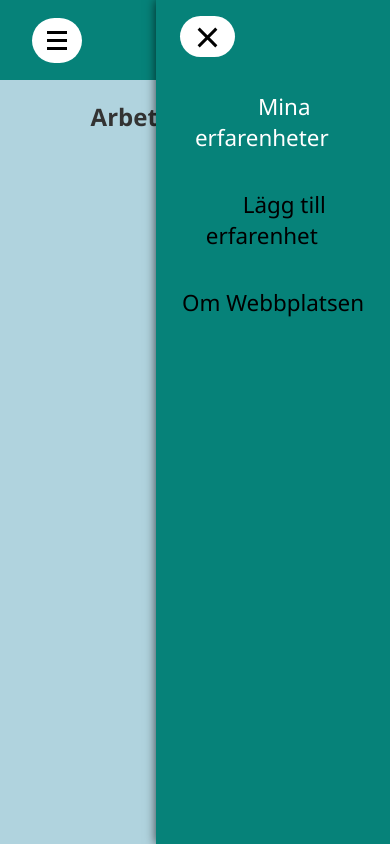
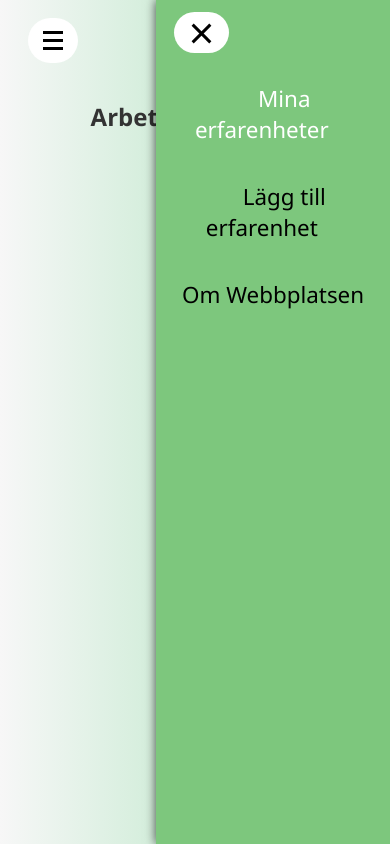
Before and after one commit to joma2304/backend-moment2-del2, a website built with Parcel: page src/index.html in a window 390 px wide. Both pictures are taken after a click on the button 57 px from the left and 40 px from the top of the page. Built offline with nearby package versions, Linux system fonts and the light colour scheme; no server answers.

Commit message:
Fixat menyn

```diff
--- a/src/css/style.css
+++ b/src/css/style.css
@@ -7,7 +7,7 @@
 /* Design av Header */
 header {
     height: 80px;
-    background-color: rgb(6, 130, 121);
+    background-color: transparent;
     margin: 0;
     position: relative;
     padding: 0 1em;
@@ -22,7 +22,6 @@ header {
 
   /* Design av meny för mobilenheter, placeras till höger om skärmen */
   nav {
-    background-color: rgb(6, 130, 121);
     box-shadow: 0 0px 10px rgba(0, 0, 0, 0.71);
     font-size: 1.4em;
     position: absolute;
@@ -117,6 +116,11 @@ header {
   }
 
   /* Media querys */
+  @media only screen and (max-width: 992px) {
+    nav {
+        background-color: rgb(125, 199, 125);
+    }
+  }
 
   /* Större skärmas - gör menyn som inline */
   @media only screen and (min-width: 992px) {
@@ -143,6 +147,7 @@ header {
       height: auto;
       font-size: 1.4em;
       width: auto;
+      background-color: transparent;
     }
 
     nav ul {
@@ -158,7 +163,9 @@ header {
 body {
     min-height: 100vh;
     max-width: 900px;
-    background-color: rgb(176, 211, 222);
+    background: rgb(247,247,247);
+    background: linear-gradient(90deg, rgba(247,247,247,1) 0%, rgba(159,224,178,1) 100%);
+
 }
 
   h1 {
@@ -196,7 +203,7 @@ body {
     text-align: center;
     text-decoration: none;
     display: inline-block;
-    font-size: 16px;
+    font-size: 12px;
     cursor: pointer;
     border-radius: 50px;
   }
--- a/src/index.html
+++ b/src/index.html
@@ -6,6 +6,7 @@
     <meta name="viewport" content="width=device-width, initial-scale=1.0">
     <title>CV Webbplats</title>
     <script src="js/main.js" type="module"></script>
+    <script type="module" src="js/menu.js"></script>
     <link rel="stylesheet" href="css/style.css">
 </head>
 
--- a/src/js/main.js
+++ b/src/js/main.js
@@ -1,27 +1,5 @@
-
-
-// Hämta in meny-knapparna
-let openBtn = document.getElementById("open-menu");
-let closeBtn = document.getElementById("close-menu");
-
-//eventlyssnare
-openBtn.addEventListener('click', toggleMenu);
-closeBtn.addEventListener('click', toggleMenu);
-
-//Toggla fram navigeringsmenyn
-function toggleMenu() {
-    let navMenuEl = document.getElementById("nav-menu");
-
-    //hämtar in css för menyn
-    let style = window.getComputedStyle(navMenuEl);
-
-    //koll om navigering är synlig eller ej, ändrar display block/none
-    if(style.display === "none") {
-        navMenuEl.style.display = "block";
-    } else {
-        navMenuEl.style.display = "none";
-    }
-}
+//Väntar på att allt ska laddas in innan koden börjar köras
+document.addEventListener('DOMContentLoaded', function() {
 
 async function getWorkExperiences() { //Hämtar från api
     try {
@@ -108,3 +86,5 @@ async function addWorkExperience(event) {
         console.error('Error:', error);
     }
 }
+
+});
--- /dev/null
+++ b/src/js/menu.js
@@ -0,0 +1,24 @@
+"use strict";
+
+// Hämta in meny-knapparna
+let openBtn = document.getElementById("open-menu");
+let closeBtn = document.getElementById("close-menu");
+
+//eventlyssnare
+openBtn.addEventListener('click', toggleMenu);
+closeBtn.addEventListener('click', toggleMenu);
+
+//Toggla fram navigeringsmenyn
+function toggleMenu() {
+    let navMenuEl = document.getElementById("nav-menu");
+
+    //hämtar in css för menyn
+    let style = window.getComputedStyle(navMenuEl);
+
+    //koll om navigering är synlig eller ej, ändrar display block/none
+    if(style.display === "none") {
+        navMenuEl.style.display = "block";
+    } else {
+        navMenuEl.style.display = "none";
+    }
+}
```
Also changed, not shown: src/about.html (+1 -0 lines), src/add.html (+1 -0 lines).
